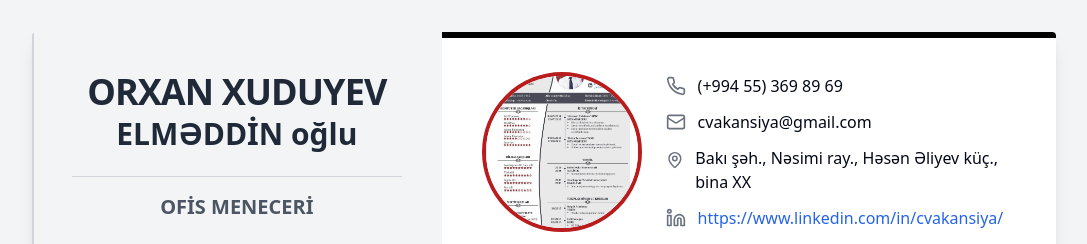
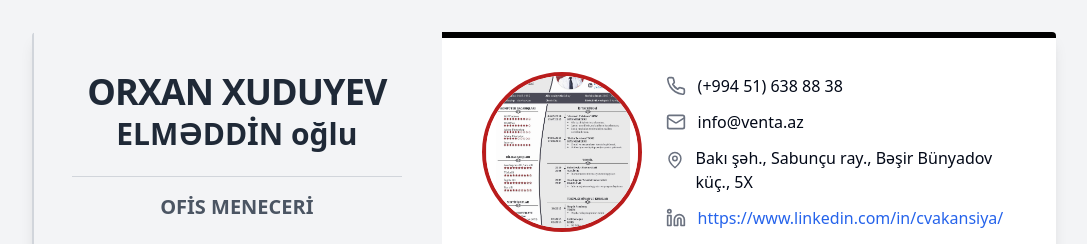
Before and after one commit to EyvAZCeferov/html-craft-wizard, a React (Vite) app: page / in a window 1280 px wide. Shown: the top 244 px of the page, without its empty margins (96-1183 px from the left). Built offline with nearby package versions, Linux system fonts and the light colour scheme.

Commit message:
number added

```diff
--- a/src/components/resume/Header.tsx
+++ b/src/components/resume/Header.tsx
@@ -37,15 +37,15 @@ const Header = () => {
             <div className="space-y-3 flex-grow">
               <div className="flex items-center">
                 <Phone className="h-5 w-5 text-gray-500 mr-3" />
-                <span>(+994 55) 369 89 69</span>
+                <span>(+994 51) 638 88 38</span>
               </div>
               <div className="flex items-center">
                 <Mail className="h-5 w-5 text-gray-500 mr-3" />
-                <span>cvakansiya@gmail.com</span>
+                <span>info@venta.az</span>
               </div>
               <div className="flex items-start">
                 <MapPin className="h-5 w-5 text-gray-500 mr-3 mt-1" />
-                <span>Bakı şəh., Nəsimi ray., Həsən Əliyev küç., bina XX</span>
+                <span>Bakı şəh., Sabunçu ray., Bəşir Bünyadov küç., 5X</span>
               </div>
               <div className="flex items-center">
                 <Linkedin className="h-5 w-5 text-gray-500 mr-3" />
```
